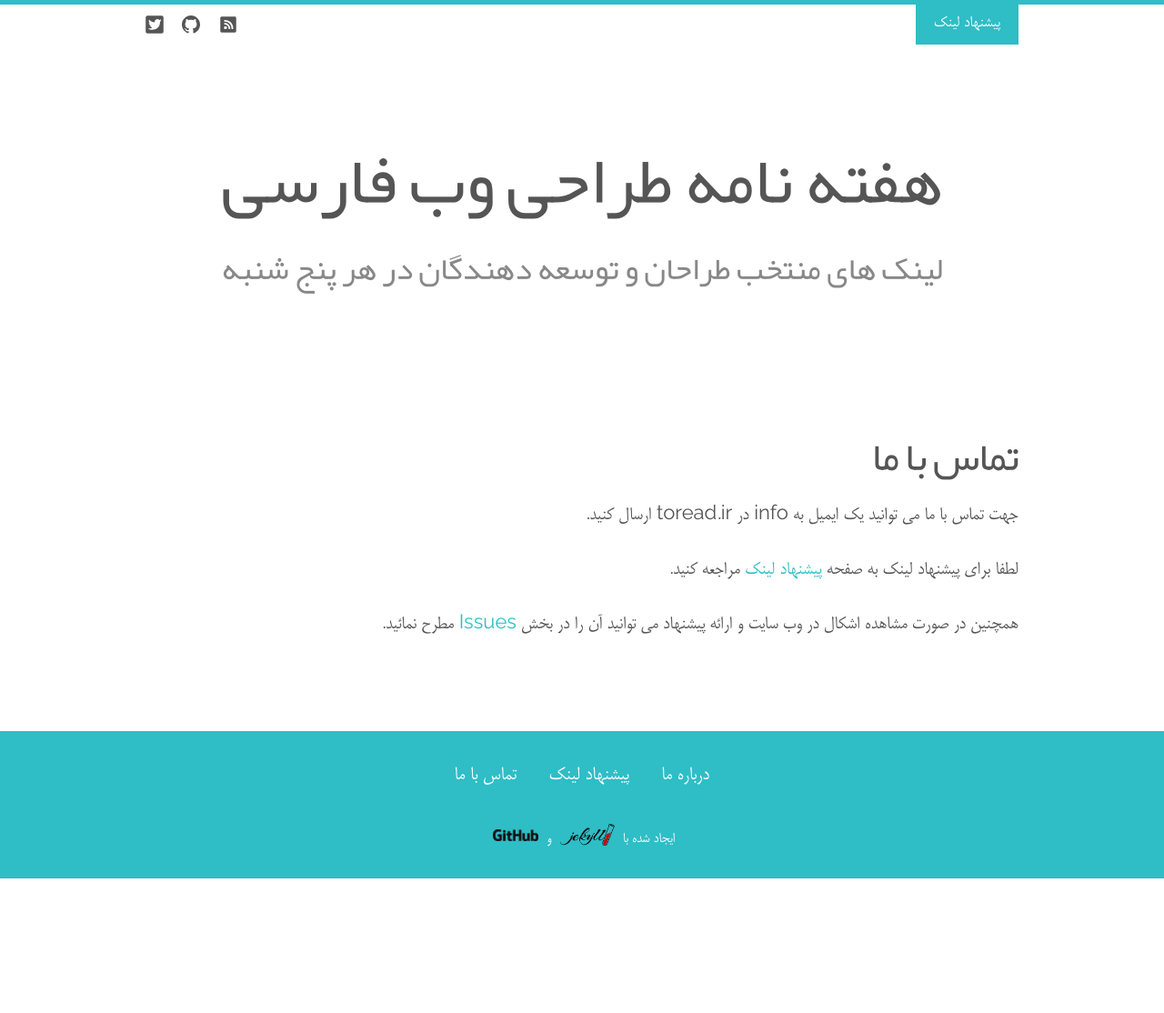
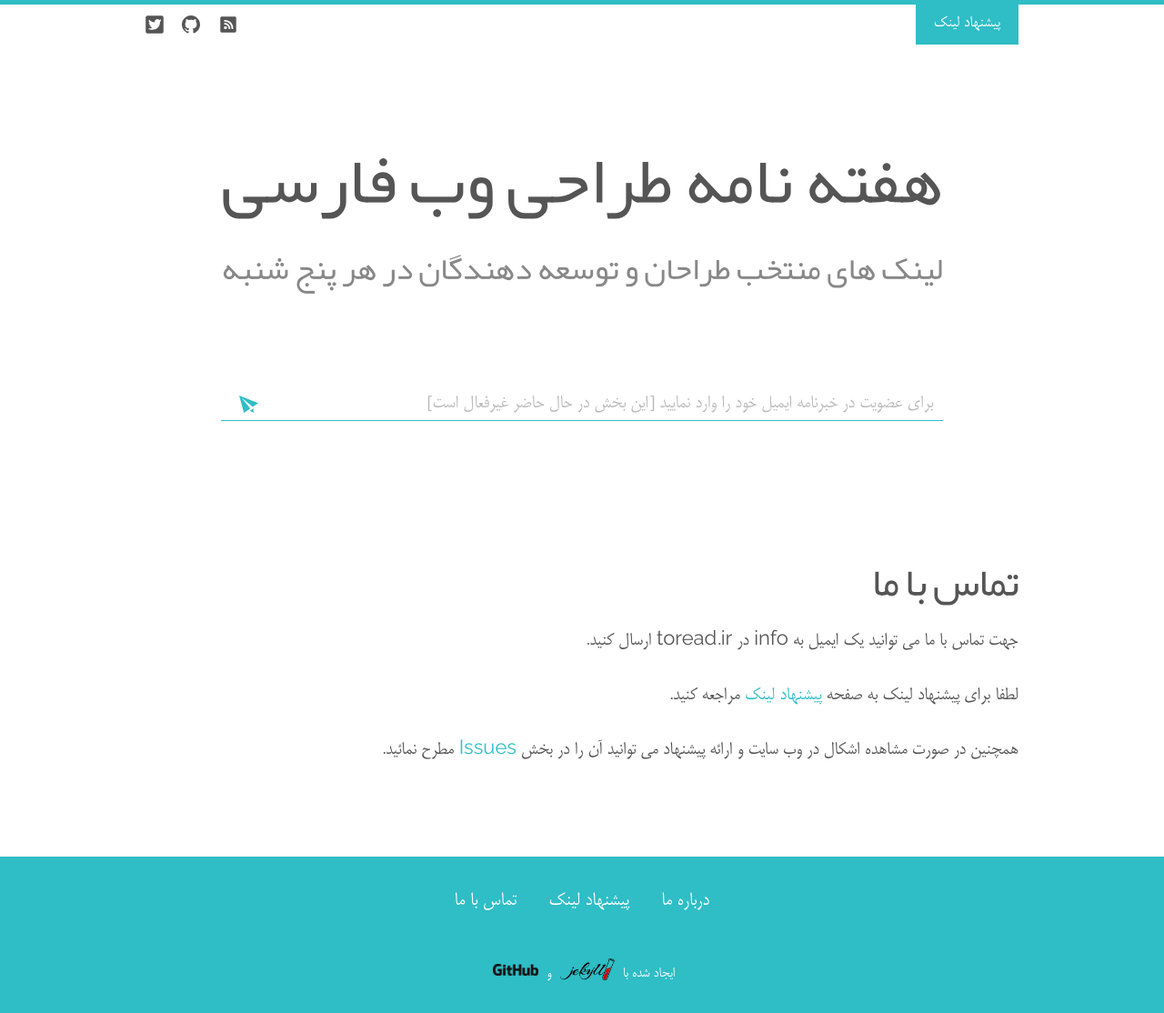
Before and after one commit to reyhoun/ui.toread, a Jekyll site: the page built from contact.md, in a window 1280 px wide. Shown: the whole page at 91% size. Built offline with Jekyll 4.4.1, drawn with Linux system fonts in a browser that asks for light colours; before the commit the page ends 966 px from its top, so only the background shows below that.

Commit message:
Ad subscription form in all pages

```diff
--- a/_layouts/issue.html
+++ b/_layouts/issue.html
@@ -2,6 +2,7 @@
 layout: default
 ---
 <div class="post">
+  {% include newsletter.html %}
   <div class="row">
     <div class="twelve columns">
       <header class="post__header">
--- a/_layouts/page.html
+++ b/_layouts/page.html
@@ -3,6 +3,7 @@ layout: default
 ---
 
 <div class="page">
+  {% include newsletter.html %}
   <div class="row">
     <div class="twelve columns">
       <header class="page__header">
--- a/_sass/app.scss
+++ b/_sass/app.scss
@@ -120,6 +120,7 @@ a {
 // Form Main Style
 form {
   position: relative;
+  margin-bottom: 0;
 
   input[type="email"] {
     border-radius: 0;
@@ -128,6 +129,7 @@ form {
     border-left: 0;
     border-color: $primary-color;
     color: lighten($secondary-color, 10%);
+    margin-bottom: 0;
 
     &:focus {
       border-color: lighten($primary-color, 15%);
@@ -201,6 +203,7 @@ form {
 .news-list__title {
   display: inline-block;
   font-size: 27px;
+  margin: 0;
   a {
     color: $primary-color;
     &:hover {
@@ -261,10 +264,6 @@ form {
 }
 
 // Week Page Styles
-.post {
-  margin-top: 50px;
-}
-
 .post__content {
   margin-bottom: 60px;
 
@@ -315,7 +314,9 @@ form {
 }
 
 .page {
-  margin-top: 10px;
+  .subscribe {
+    margin-bottom: 110px;
+  }
 }
 
 .page__content {
--- a/_sass/skeleton.scss
+++ b/_sass/skeleton.scss
@@ -304,7 +304,7 @@ ol ul {
   margin: 1.5rem 0 1.5rem 3rem;
   font-size: 90%; }
 li {
-  margin-bottom: 1rem; }
+  margin-bottom: 2.0rem; }
 
 
 /* Code
```
